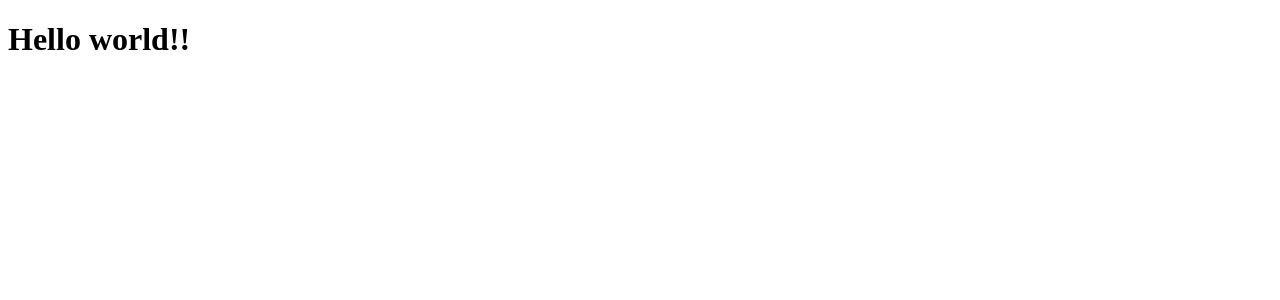
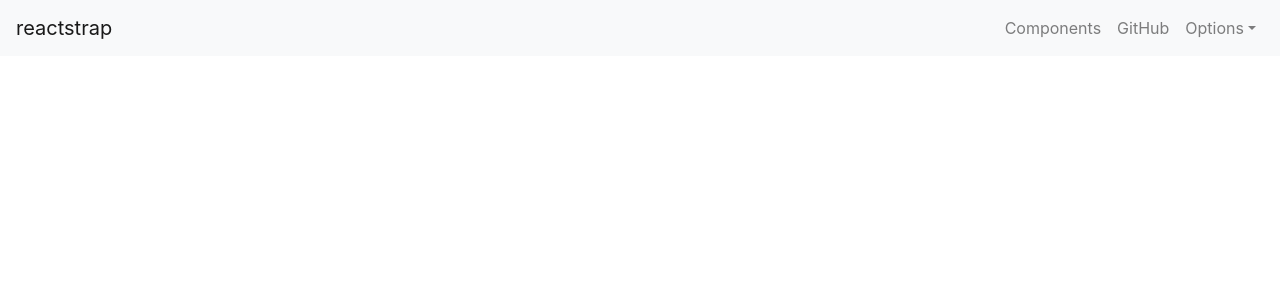
Before and after one commit to KSriki/Portfolio, a React app: page / in a window 1280 px wide. Shown: the top 300 px of the page. Built offline with nearby package versions, Linux system fonts and the light colour scheme.

Commit message:
Got the loaders to work and css to show

```diff
--- a/src/App.js
+++ b/src/App.js
@@ -2,11 +2,12 @@
 
  import React from 'react';
  import ReactDOM from 'react-dom';
+import NavBar from './js/components/presentational/NavBar';
 
 
  const App = () => (
    <div>
-      <h1>Hello world!!</h1>
+      <NavBar />
    </div>
  )
 
--- a/src/index.js
+++ b/src/index.js
@@ -1,9 +1,9 @@
-
 
 
 import React from 'react';
 import { render } from 'react-dom';
 import App from './App';
+import 'bootstrap/dist/css/bootstrap.css'; //needed for reactstrap to work
 
 
 render(<App />, document.getElementById('root'));
--- /dev/null
+++ b/src/js/components/presentational/NavBar.js
@@ -0,0 +1,67 @@
+import React from 'react';
+
+  import {
+    Collapse,
+    Navbar,
+    NavbarToggler,
+    NavbarBrand,
+    Nav,
+    NavItem,
+    NavLink,
+    UncontrolledDropdown,
+    DropdownToggle,
+    DropdownMenu,
+    DropdownItem } from 'reactstrap';
+
+export default class NavBar extends React.Component {
+    constructor(props) {
+        super(props);
+
+        this.toggle = this.toggle.bind(this);
+        this.state = {
+          isOpen: false
+        };
+      }
+      toggle() {
+        this.setState({
+          isOpen: !this.state.isOpen
+        });
+      }
+      render() {
+        return (
+          <div>
+            <Navbar color="light" light expand="md">
+              <NavbarBrand href="/">reactstrap</NavbarBrand>
+              <NavbarToggler onClick={this.toggle} />
+              <Collapse isOpen={this.state.isOpen} navbar>
+                <Nav className="ml-auto" navbar>
+                  <NavItem>
+                    <NavLink href="/components/">Components</NavLink>
+                  </NavItem>
+                  <NavItem>
+                    <NavLink href="https://github.com/reactstrap/reactstrap">GitHub</NavLink>
+                  </NavItem>
+                  <UncontrolledDropdown nav inNavbar>
+                    <DropdownToggle nav caret>
+                      Options
+                    </DropdownToggle>
+                    <DropdownMenu right>
+                      <DropdownItem>
+                        Option 1
+                      </DropdownItem>
+                      <DropdownItem>
+                        Option 2
+                      </DropdownItem>
+                      <DropdownItem divider />
+                      <DropdownItem>
+                        Reset
+                      </DropdownItem>
+                    </DropdownMenu>
+                  </UncontrolledDropdown>
+                </Nav>
+              </Collapse>
+            </Navbar>
+          </div>
+        );
+      }
+    }
--- a/webpack.config.js
+++ b/webpack.config.js
@@ -1,5 +1,9 @@
 const HWP = require("html-webpack-plugin");
 const path = require('path')
+
+const combineLoaders = require('webpack-combine-loaders')
+// at top of file
+const MiniCssExtractPlugin = require("mini-css-extract-plugin");
 
  module.exports = {
      entry: path.join(__dirname, './src/index.js'),
@@ -11,11 +15,32 @@
             test: /\.js$/,
             exclude: /node_modules/,
             loader: 'babel-loader'
-         }]
+         },
+         {
+            test: /\.css$/,
+            use: [
+              {
+                loader: MiniCssExtractPlugin.loader,
+                options: {
+                  // you can specify a publicPath here
+                  // by default it use publicPath in webpackOptions.output
+                  publicPath: path.join(__dirname, '/dist')
+                }
+              },
+              "css-loader"
+            ]
+          }
+        ]
      },
      plugins:[
          new HWP(
             {template: path.join(__dirname,'./src/index.html')}
-         )
+         ),
+         new MiniCssExtractPlugin({
+            // Options similar to the same options in webpackOptions.output
+            // both options are optional
+            filename: "[name].css",
+            chunkFilename: "[id].css"
+          })
      ]
   }
```
Also changed, not shown: package.json (+7 -0 lines), 2 other files (tests, documents, lock files or other folders).
